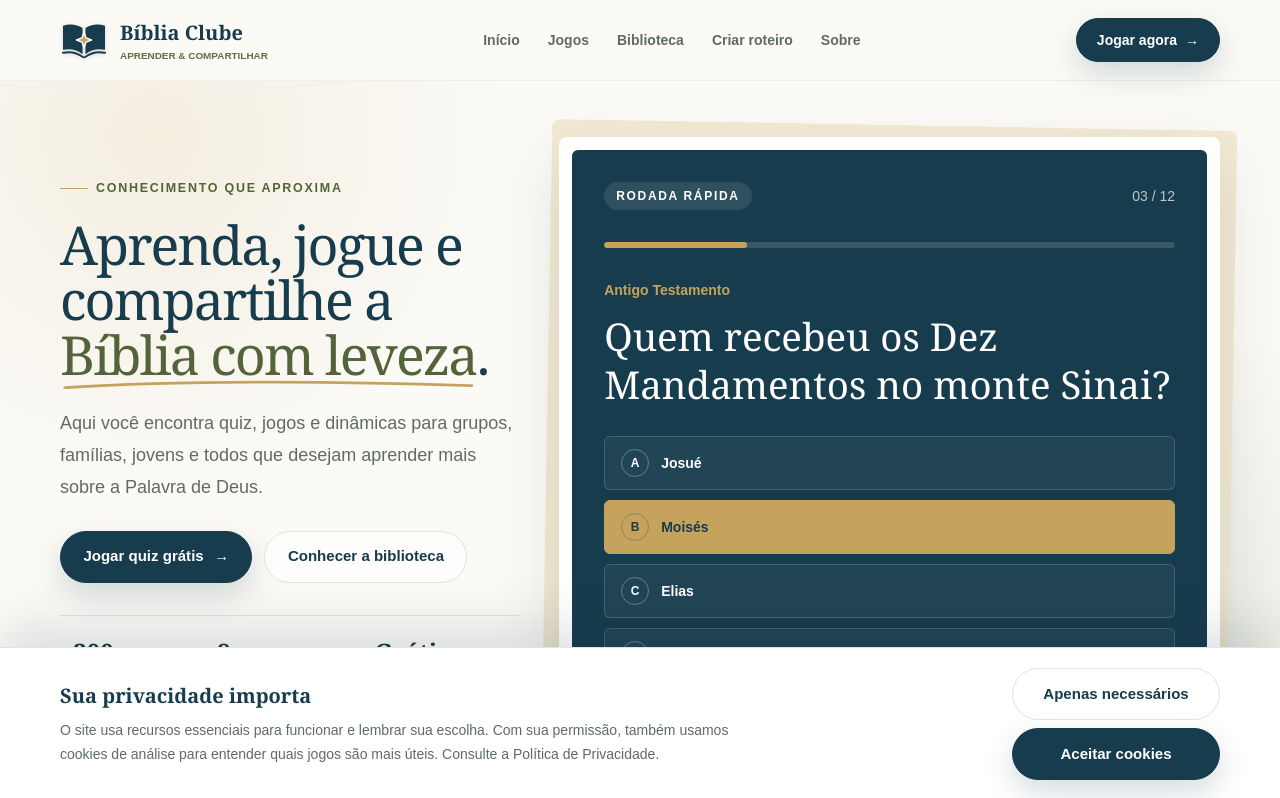
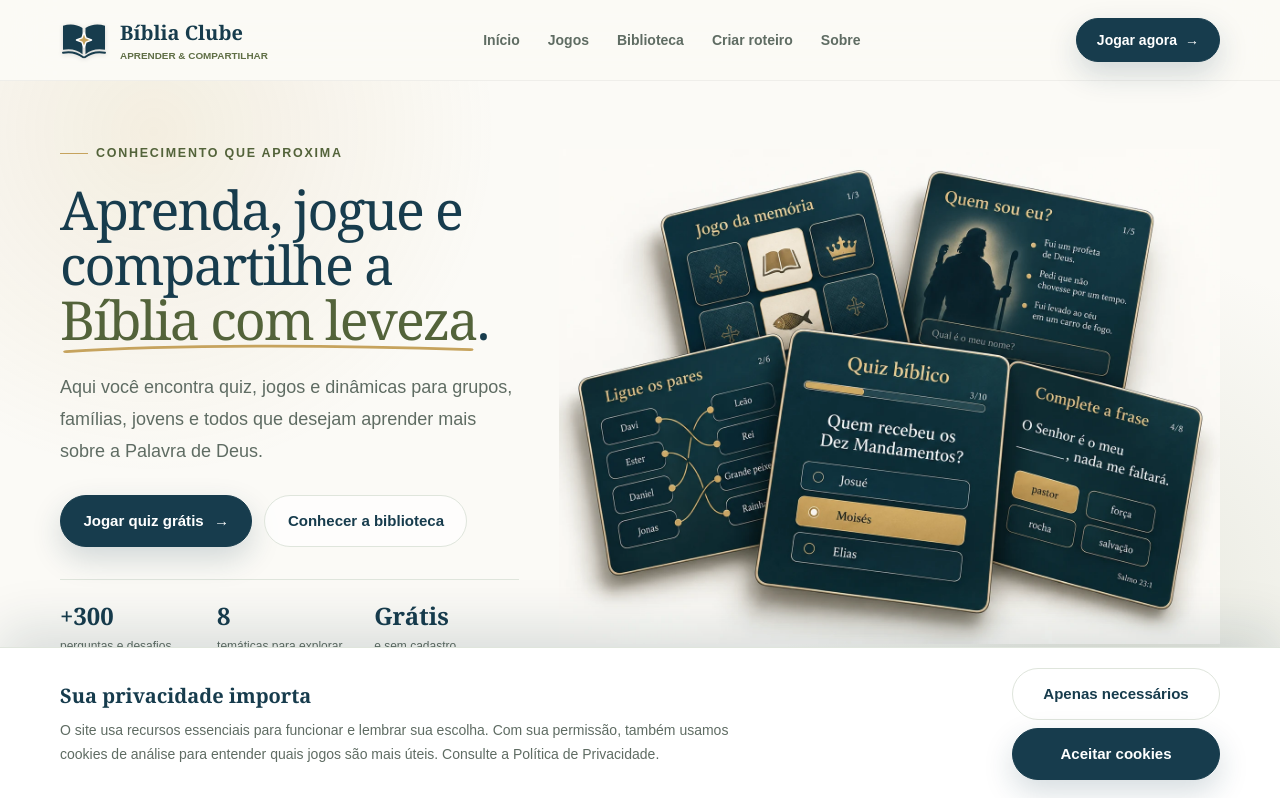
Before and after one commit to medinafrm-collab/biblia-clube, a Next.js app: page / in a window 1280 px wide. Shown: the top 798 px of the page. Built offline with nearby package versions, Linux system fonts and the light colour scheme.

Commit message:
Atualiza imagens da home e dinamicas para celulas

```diff
--- a/src/components/GamesSection.tsx
+++ b/src/components/GamesSection.tsx
@@ -63,8 +63,8 @@ const games: Array<{
     description: "Atividades para fortalecer relacionamentos e aprender em grupo.",
     href: "/dinamicas-para-celulas",
     action: "Ver dinâmicas",
-    image: "/images/editorial/grupo-estudo-mesa-preta.webp",
-    imageAlt: "Grupo de diferentes idades reunido para conversar sobre a Bíblia",
+    image: "/images/editorial/casal-encontro-noturno.webp",
+    imageAlt: "Casal conduzindo uma conversa bíblica com oito adultos à mesa em um encontro noturno",
   },
   {
     title: "Modo grupo",
--- a/src/components/Hero.tsx
+++ b/src/components/Hero.tsx
@@ -1,3 +1,4 @@
+import Image from "next/image";
 import Link from "next/link";
 import { completePhraseQuestions } from "@/data/completePhraseQuestions";
 import { quizQuestions } from "@/data/quizQuestions";
@@ -71,56 +72,15 @@ export function Hero() {
         </div>
 
         <div className="relative mx-auto w-full max-w-[680px]">
-          <div className="absolute -inset-3 rotate-1 rounded-lg bg-[var(--gold-soft)]" />
-          <div className="relative overflow-hidden rounded-lg border border-white/70 bg-white p-3 shadow-[0_24px_65px_rgba(32,56,47,0.14)]">
-            <div className="rounded-md bg-[var(--navy)] p-6 text-white sm:p-8">
-              <div className="flex items-center justify-between">
-                <span className="rounded-full bg-white/10 px-3 py-1.5 text-xs font-bold uppercase tracking-[0.14em]">
-                  Rodada rápida
-                </span>
-                <span className="text-sm text-white/70">03 / 12</span>
-              </div>
-              <div className="mt-8 h-1.5 overflow-hidden rounded-full bg-white/15">
-                <div className="h-full w-1/4 rounded-full bg-[var(--gold)]" />
-              </div>
-              <p className="mt-8 text-sm font-bold text-[var(--gold)]">
-                Antigo Testamento
-              </p>
-              <p className="mt-3 max-w-xl font-serif text-[clamp(1.75rem,3vw,2.45rem)] leading-tight">
-                Quem recebeu os Dez Mandamentos no monte Sinai?
-              </p>
-              <div className="mt-7 grid gap-2.5">
-                {["Josué", "Moisés", "Elias", "Samuel"].map((option, index) => (
-                  <div
-                    key={option}
-                    className={`flex items-center gap-3 rounded-md border px-4 py-3 text-sm ${
-                      index === 1
-                        ? "border-[var(--gold)] bg-[var(--gold)] text-[var(--navy)]"
-                        : "border-white/15 bg-white/5"
-                    }`}
-                  >
-                    <span className="grid size-7 place-items-center rounded-full border border-current/30 text-xs font-bold">
-                      {String.fromCharCode(65 + index)}
-                    </span>
-                    <span className="font-bold">{option}</span>
-                  </div>
-                ))}
-              </div>
-            </div>
-          </div>
-          <div className="absolute -bottom-5 -left-4 hidden rounded-md border border-[var(--border)] bg-white p-3 shadow-lg sm:flex sm:items-center sm:gap-3">
-            <span className="grid size-11 place-items-center rounded-full bg-[var(--success-soft)] text-xl">
-              ✓
-            </span>
-            <span>
-              <strong className="block text-sm text-[var(--navy)]">
-                Aprenda na hora
-              </strong>
-              <span className="text-xs text-[var(--muted)]">
-                com explicações simples
-              </span>
-            </span>
-          </div>
+          <Image
+            src="/images/hero-games-deck.webp"
+            alt="Cinco jogos bíblicos ilustrados como cartas sobrepostas: quiz, memória, ligue os pares, complete a frase e Quem sou eu?"
+            width={1448}
+            height={1086}
+            priority
+            sizes="(min-width: 1024px) 58vw, 100vw"
+            className="h-auto w-full"
+          />
         </div>
       </div>
     </section>
```
Also changed, not shown: public/images/editorial/casal-encontro-noturno.webp (added), public/images/hero-games-deck.webp (added).
